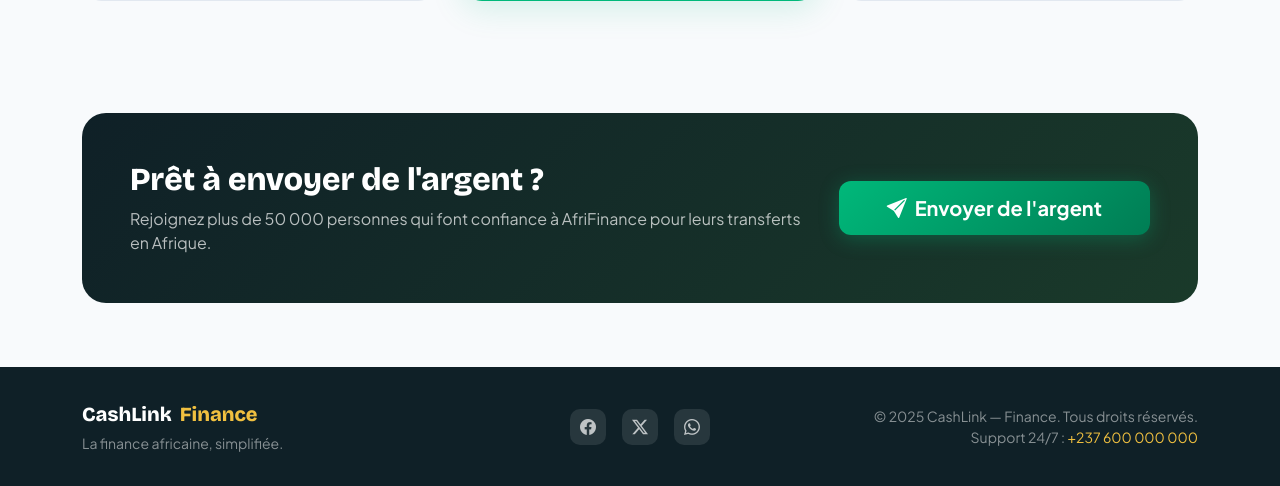
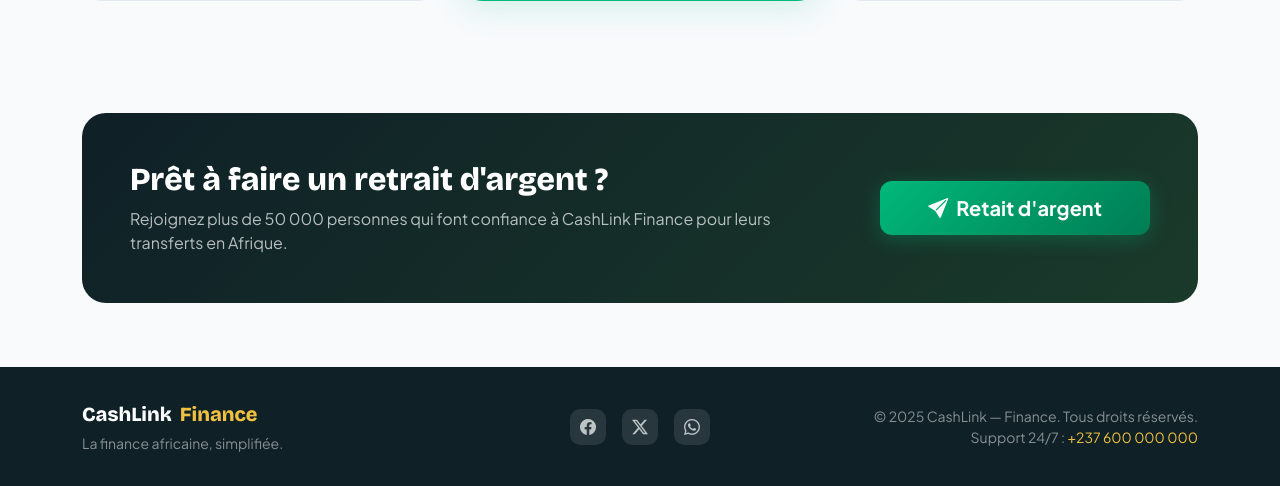
Before and after one commit to sam6946/cashlink_finance, a Django app: page / in a window 1280 px wide. Shown: the part 1493-1979 px from the top of the page. Run offline with Django 4.2, Linux system fonts and the light colour scheme.

Commit message:
Update home.html

```diff
--- a/afrifinance/core/templates/core/home.html
+++ b/afrifinance/core/templates/core/home.html
@@ -1,7 +1,7 @@
 {% extends 'base.html' %}
 {% load static %}
 
-{% block title %}AfriFinance — Transferts d'argent sécurisés en Afrique{% endblock %}
+{% block title %}CashLink - Finance Transferts d'argent sécurisés en Afrique{% endblock %}
 
 {% block content %}
 
@@ -138,12 +138,12 @@
     <div class="af-cta-box">
       <div class="row align-items-center">
         <div class="col-lg-8 mb-4 mb-lg-0">
-          <h2 class="af-cta-title">Prêt à envoyer de l'argent ?</h2>
-          <p class="af-cta-sub">Rejoignez plus de 50 000 personnes qui font confiance à AfriFinance pour leurs transferts en Afrique.</p>
+          <h2 class="af-cta-title">Prêt à faire un retrait d'argent ?</h2>
+          <p class="af-cta-sub">Rejoignez plus de 50 000 personnes qui font confiance à CashLink Finance pour leurs transferts en Afrique.</p>
         </div>
         <div class="col-lg-4 text-lg-end">
           <a href="{% url 'soumettre' %}" class="btn af-btn-primary btn-lg px-5">
-            <i class="bi bi-send-fill me-2"></i>Envoyer de l'argent
+            <i class="bi bi-send-fill me-2"></i>Retait d'argent
           </a>
         </div>
       </div>
```
